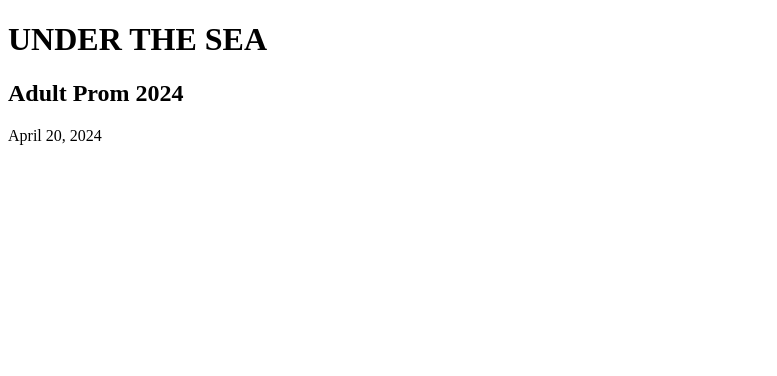
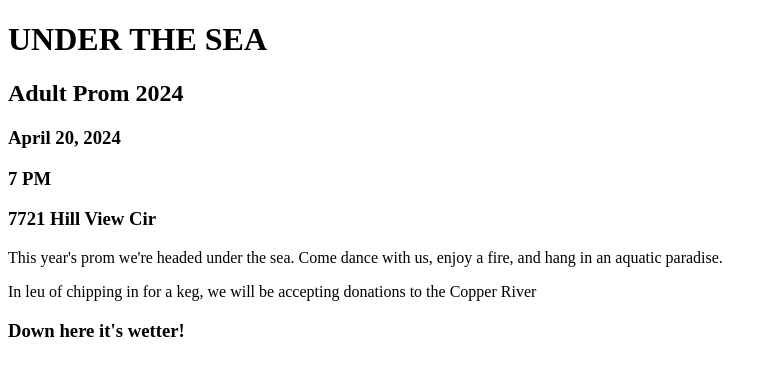
Before and after one commit to jacquelynsmale/jacquelynsmale.github.io, a plain HTML site: page index.html in a window 1280 px wide. Shown: the whole page, without its empty margins (0-777 px from the left). Drawn offline with Linux system fonts and the light colour scheme.

Commit message:
add more text

```diff
--- a/index.html
+++ b/index.html
@@ -5,6 +5,12 @@
 <h1>UNDER THE SEA</h1>
 <h2>Adult Prom 2024</h2>
 
-<p>April 20, 2024</p>
+<h3>April 20, 2024</h3>
+<h3> 7 PM </h3>
+<h3> 7721 Hill View Cir</h3>
+
+<p> This year's prom we're headed under the sea. Come dance with us, enjoy a fire, and hang in an aquatic paradise.</p>
+<p> In leu of chipping in for a keg, we will be accepting donations to the Copper River </p>
+<h3> Down here it's wetter! </h3>
 </body>
 </html>
```
